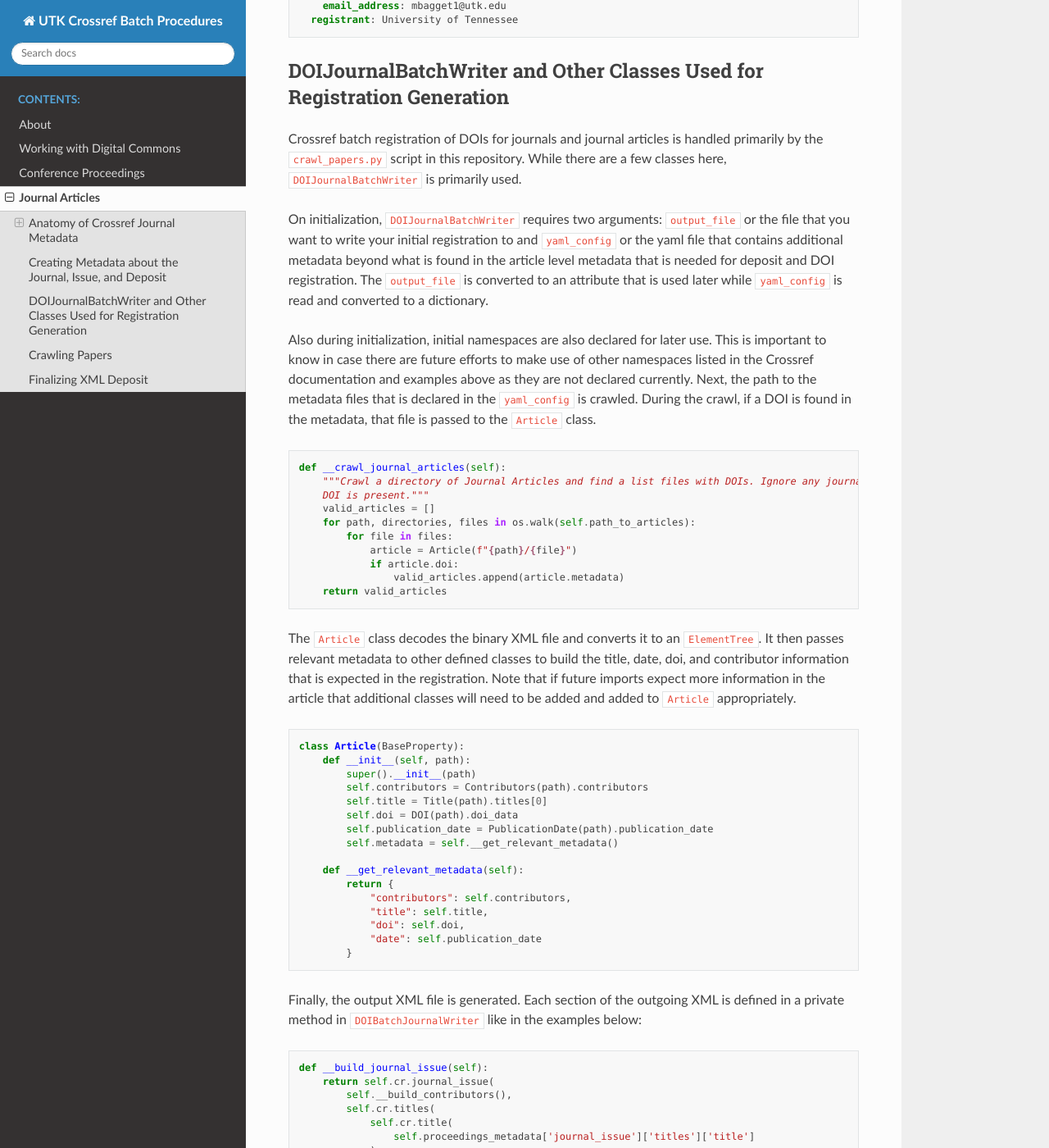
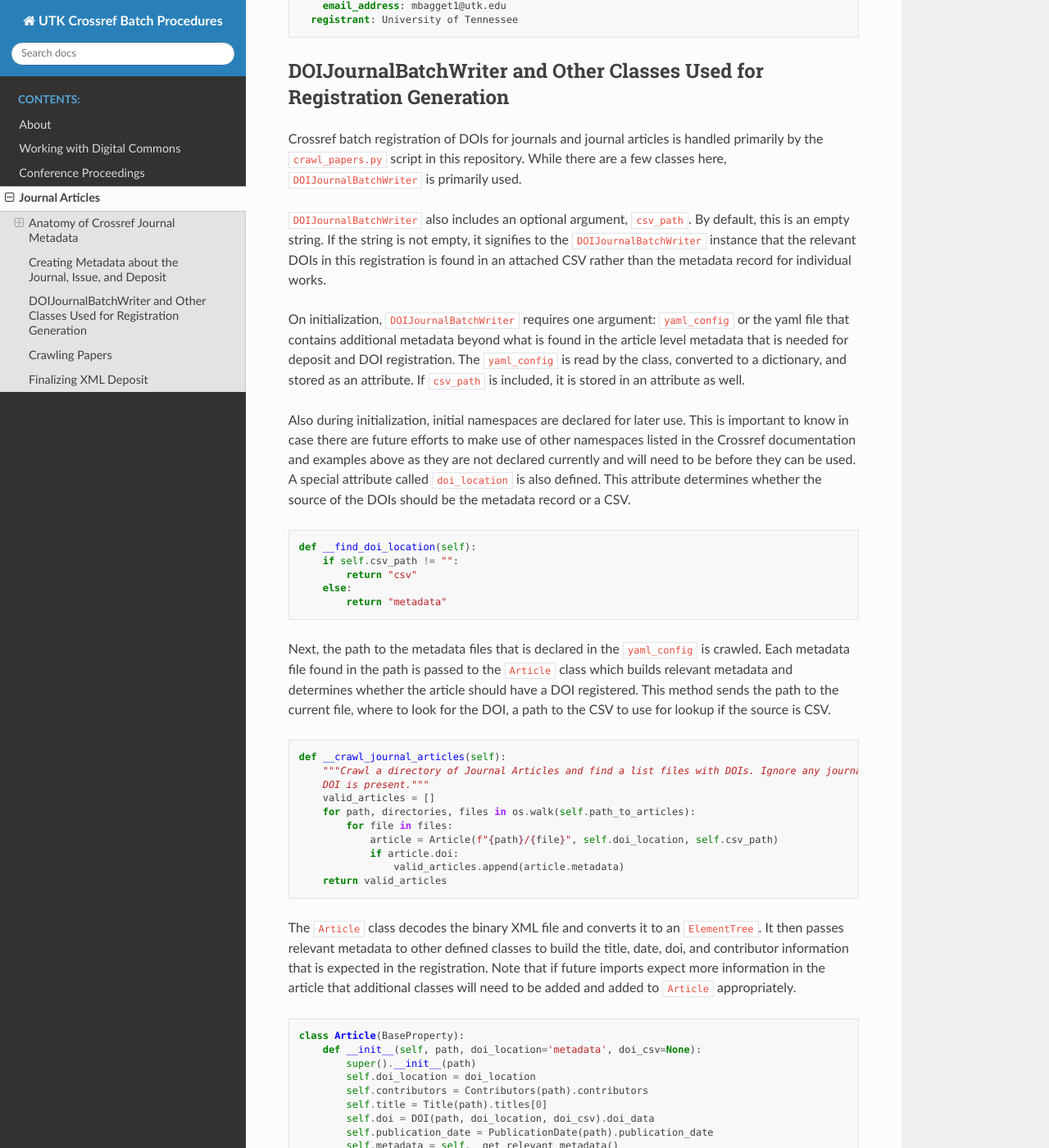
Before and after one commit to markpbaggett/crossref_batch, a Sphinx documentation site: the page built from docs/source/contents/4_journal_articles.rst, in a window 1280 px wide and 1400 px high, scrolled down 8847 px. Shown: the whole window at 82% size. Built offline with Sphinx 7.4.7 and the Read the Docs theme 2.0.0, drawn with Linux system fonts in a browser that asks for light colours; some of the changed text lies outside the part shown.

Commit message:
Update documentation to include instructions when DOI source is a CSV.

```diff
--- a/docs/source/contents/4_journal_articles.rst
+++ b/docs/source/contents/4_journal_articles.rst
@@ -481,15 +481,32 @@ DOIJournalBatchWriter and Other Classes Used for Registration Generation
 Crossref batch registration of DOIs for journals and journal articles is handled primarily by the :code:`crawl_papers.py`
 script in this repository.  While there are a few classes here, :code:`DOIJournalBatchWriter` is primarily used.
 
-On initialization, :code:`DOIJournalBatchWriter` requires two arguments: :code:`output_file` or the file that you want
-to write your initial registration to and :code:`yaml_config` or the yaml file that contains additional metadata beyond
-what is found in the article level metadata that is needed for deposit and DOI registration. The :code:`output_file` is
-converted to an attribute that is used later while :code:`yaml_config` is read and converted to a dictionary.
+:code:`DOIJournalBatchWriter` also includes an optional argument, :code:`csv_path`. By default, this is an empty string.
+If the string is not empty, it signifies to the :code:`DOIJournalBatchWriter` instance that the relevant DOIs in this
+registration is found in an attached CSV rather than the metadata record for individual works.
 
-Also during initialization, initial namespaces are also declared for later use.  This is important to know in case there
-are future efforts to make use of other namespaces listed in the Crossref documentation and examples above as they are not
-declared currently. Next, the path to the metadata files that is declared in the :code:`yaml_config` is crawled. During
-the crawl, if a DOI is found in the metadata, that file is passed to the :code:`Article` class.
+On initialization, :code:`DOIJournalBatchWriter` requires one argument: :code:`yaml_config` or the yaml file that
+contains additional metadata beyond what is found in the article level metadata that is needed for deposit and DOI
+registration. The :code:`yaml_config` is read by the class, converted to a dictionary, and stored as an attribute. If
+:code:`csv_path` is included, it is stored in an attribute as well.
+
+Also during initialization, initial namespaces are declared for later use.  This is important to know in case there
+are future efforts to make use of other namespaces listed in the Crossref documentation and examples above as they are
+not declared currently and will need to be before they can be used. A special attribute called :code:`doi_location` is
+also defined. This attribute determines whether the source of the DOIs should be the metadata record or a CSV.
+
+.. code-block:: python
+
+    def __find_doi_location(self):
+        if self.csv_path != "":
+            return "csv"
+        else:
+            return "metadata"
+
+Next, the path to the metadata files that is declared in the :code:`yaml_config` is crawled. Each metadata file found
+in the path is passed to the :code:`Article` class which builds relevant metadata and determines whether the article
+should have a DOI registered. This method sends the path to the current file, where to look for the DOI, a path to the
+CSV to use for lookup if the source is CSV.
 
 .. code-block:: python
 
@@ -499,7 +516,7 @@ the crawl, if a DOI is found in the metadata, that file is passed to the :code:`
         valid_articles = []
         for path, directories, files in os.walk(self.path_to_articles):
             for file in files:
-                article = Article(f"{path}/{file}")
+                article = Article(f"{path}/{file}", self.doi_location, self.csv_path)
                 if article.doi:
                     valid_articles.append(article.metadata)
         return valid_articles
@@ -512,11 +529,12 @@ added and added to :code:`Article` appropriately.
 .. code-block:: python
 
     class Article(BaseProperty):
-        def __init__(self, path):
+        def __init__(self, path, doi_location='metadata', doi_csv=None):
             super().__init__(path)
+            self.doi_location = doi_location
             self.contributors = Contributors(path).contributors
             self.title = Title(path).titles[0]
-            self.doi = DOI(path).doi_data
+            self.doi = DOI(path, doi_location, doi_csv).doi_data
             self.publication_date = PublicationDate(path).publication_date
             self.metadata = self.__get_relevant_metadata()
 
@@ -527,6 +545,52 @@ added and added to :code:`Article` appropriately.
                 "doi": self.doi,
                 "date": self.publication_date
             }
+
+The :code:`DOI` class includes the code for find the relevant DOI based on the DOI location information passed to it
+during initialiization. If the source is the metadata file, it looks at :code:`/documents/document/fields/field[@name="doi"]/value`.
+If the source is a CSV, it crawls the CSV for each row in the CSV looking for a match.
+
+.. code-block:: python
+    :emphasize-lines: 19-25
+
+    class DOI(BaseProperty):
+        def __init__(self, path, doi_source='metadata', doi_csv=''):
+            super().__init__(path)
+            self.coverpage = self.__get_resource()
+            self.doi_csv = doi_csv
+            self.doi = self.__get_doi(doi_source)
+            self.doi_data = self.__build_doi_object()
+
+        def __get_doi(self, source):
+            if source == 'metadata':
+                matches = [doi.text for doi in self.root.xpath('/documents/document/fields/field[@name="doi"]/value')]
+                if len(matches) > 0:
+                    return matches[0]
+                else:
+                    return None
+            else:
+                return self.__find_if_doi_in_csv()
+
+        def __find_if_doi_in_csv(self):
+            with open(self.doi_csv, 'r') as csvfile:
+                reader = csv.DictReader(csvfile)
+                for row in reader:
+                    if row['url'] == self.coverpage:
+                        return row['doi']
+            return None
+
+        def __get_resource(self):
+            return [url.text for url in self.root.xpath('/documents/document/coverpage-url')][0]
+
+        def __build_doi_object(self):
+            if self.doi:
+                return {
+                    "doi": self.doi.replace("https://doi.org/", ""),
+                    "resource": self.coverpage,
+                    "timestamp": str(arrow.utcnow().format("YYYYMMDDHHmmss"))
+                }
+            else:
+                return None
 
 Finally, the output XML file is generated. Each section of the outgoing XML is defined in a private method in
 :code:`DOIBatchJournalWriter` like in the examples below:
@@ -605,11 +669,17 @@ The script iterates over all XML files in a directory and creates an XML file ac
 `Crossref 5.3.1 XML schema definition <https://data.crossref.org/schemas/common5.3.1.xsd>`_. The script needs a yml file
 with the parts described above including a path to the metadata files.
 
-To generate an initial XML registration, you can run the script like this:
+To generate an initial XML registration where DOIs are located in the metadata record, you can run the script like this:
 
 .. code-block:: shell
 
     python utilities/crawl_papers.py -y data/quail_journal -o quail_8.xml
+
+To generate an initial XML registration where DOIs are found in an attached CSV, you can run the script like this:
+
+.. code-block:: shell
+
+    python utilities/crawl_papers.py -y data/quail_journal.yml -d csv -c nqsp_8.csv -o nqsp8.xml
 
 This will generate a registration file that includes metadata from the supplied yaml and any articles in the path that
 have a DOI. Once the XML file is generated, it may need to be cleaned. The following section describes this process.
```
